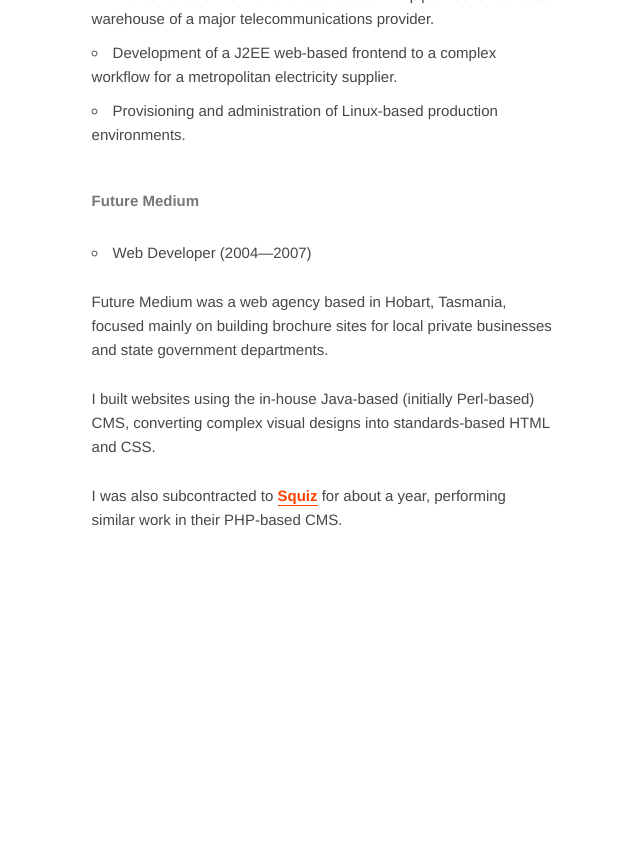
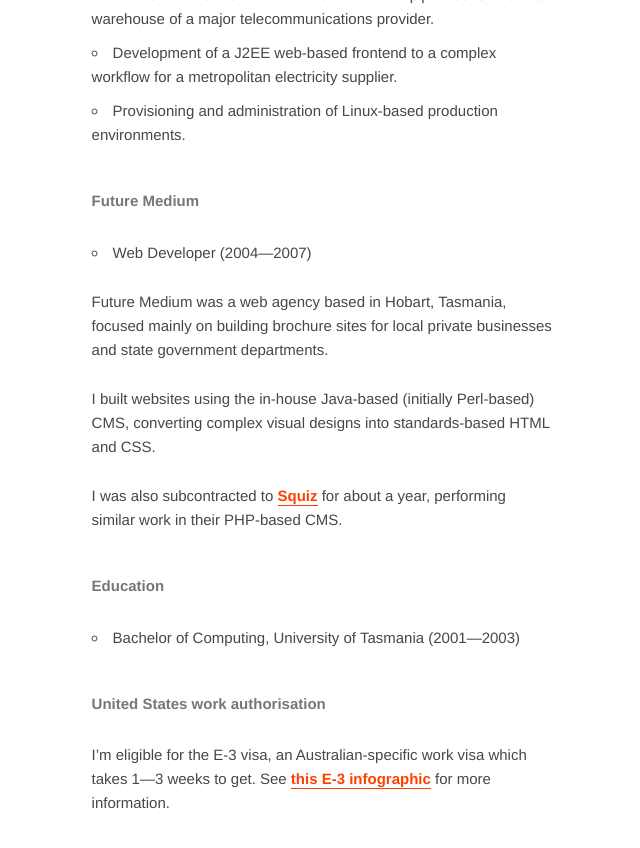
Before and after one commit to harto/hey-stu.art, a Jekyll site: the page built from src/work/index.md, in a window 1280 px wide and 900 px high, scrolled down 2391 px. Shown: the top 848 px of the window, without its empty margins (318-958 px from the left). Built offline with Jekyll 4.4.1, drawn with Linux system fonts in a browser that asks for light colours; some web fonts are replaced; Markdown is read by kramdown in place of the engine named in the settings; before the commit the page ends 3008 px from its top, so only the background shows below that.

Commit message:
More work details

```diff
--- a/src/work/index.md
+++ b/src/work/index.md
@@ -112,6 +112,17 @@ I was also subcontracted to [Squiz][squiz] for about a year, performing similar
 work in their PHP-based CMS.
 
 
+## Education
+
+ * Bachelor of Computing, University of Tasmania (2001&mdash;2003)
+
+
+## United States work authorisation
+
+I'm eligible for the E-3 visa, an Australian-specific work visa which takes
+1&mdash;3 weeks to get. See [this E-3 infographic][e3] for more information.
+
+
  [gh]: https://github.com/harto
  [99d]: https://99designs.com/
  [99d-discover]: https://99designs.com/discover
```
Also changed, not shown: other parts of src/work/index.md (+1 -0 lines).
